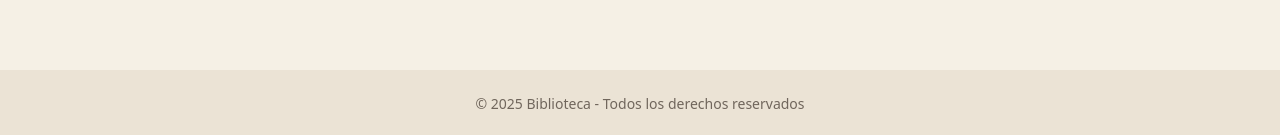
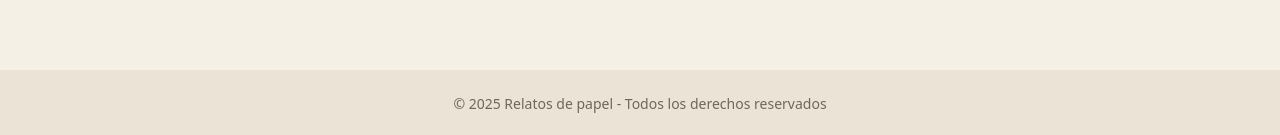
Before and after one commit to borjamrd/relatos-de-papel, a React (Vite) app: page /carrito in a window 1280 px wide. Shown: the part 662-797 px from the top of the page. Built offline with nearby package versions, Linux system fonts and the light colour scheme.

Commit message:
Componente footer

```diff
--- /dev/null
+++ b/src/components/Footer.tsx
@@ -0,0 +1,11 @@
+const Footer = () => {
+    return (
+        <footer className="bg-cream-200 text-center py-6">
+            <p className="text-muted-foreground text-sm">
+                &copy; {new Date().getFullYear()} Relatos de papel - Todos los derechos reservados
+            </p>
+      </footer>
+    );
+};
+
+export default Footer;
--- a/src/pages/BookPage.tsx
+++ b/src/pages/BookPage.tsx
@@ -8,6 +8,7 @@ import { Book, mockBooks } from "@/lib/data";
 import { ArrowLeft } from "lucide-react";
 import { useEffect, useState } from "react";
 import { useNavigate, useParams } from "react-router-dom";
+import Footer from "@/components/Footer";
 
 const BookDetail = () => {
   const { id } = useParams<{ id: string }>();
@@ -122,11 +123,7 @@ const BookDetail = () => {
         </div>
       </main>
 
-      <footer className="bg-cream-200 text-center py-6 mt-12">
-        <p className="text-muted-foreground text-sm">
-          &copy; {new Date().getFullYear()} Biblioteca - Todos los derechos
-        </p>
-      </footer>
+      <Footer />
     </div>
   );
 };
--- a/src/pages/CartPage.tsx
+++ b/src/pages/CartPage.tsx
@@ -7,6 +7,7 @@ import { useCart } from "@/hooks/useCart";
 import { ArrowLeft, Trash2 } from "lucide-react";
 import { useMemo } from "react";
 import { useNavigate } from "react-router-dom";
+import Footer from "@/components/Footer";
 
 const CartPage = () => {
   const navigate = useNavigate();
@@ -166,12 +167,7 @@ const CartPage = () => {
         </Card>
       </main>
 
-      <footer className="bg-cream-200 text-center py-6 mt-12">
-        <p className="text-muted-foreground text-sm">
-          &copy; {new Date().getFullYear()} Biblioteca - Todos los derechos
-          reservados
-        </p>
-      </footer>
+      <Footer />
     </div>
   );
 };
--- a/src/pages/Index.tsx
+++ b/src/pages/Index.tsx
@@ -4,6 +4,7 @@ import { Book } from "@/lib/data";
 import Navbar from "@/components/Navbar";
 import BookCard from "@/components/BookCard";
 import Pagination from "@/components/Pagination";
+import Footer from "@/components/Footer";
 
 const BOOKS_PER_PAGE = 10;
 
@@ -107,11 +108,7 @@ const Index = () => {
           )}
         </main>
 
-        <footer className="bg-cream-200 text-center py-6">
-          <p className="text-muted-foreground text-sm">
-            &copy; {new Date().getFullYear()} Relatos de papel - Todos los derechos reservados
-          </p>
-        </footer>
+        <Footer />
       </div>
   );
 };
--- a/src/pages/LandingPage.tsx
+++ b/src/pages/LandingPage.tsx
@@ -1,4 +1,5 @@
 import Navbar from "@/components/Navbar";
+import Footer from "@/components/Footer";
 import { Button } from "@/components/ui/button";
 import { useNavigate } from "react-router-dom";
 
@@ -36,12 +37,7 @@ const LandingPage = () => {
         </section>
       </main>
 
-      <footer className="bg-cream-200 text-center py-6">
-        <p className="text-muted-foreground text-sm">
-          &copy; {new Date().getFullYear()} Relatos de papel - Todos los
-          derechos reservados
-        </p>
-      </footer>
+      <Footer />
     </div>
   );
 };
```
